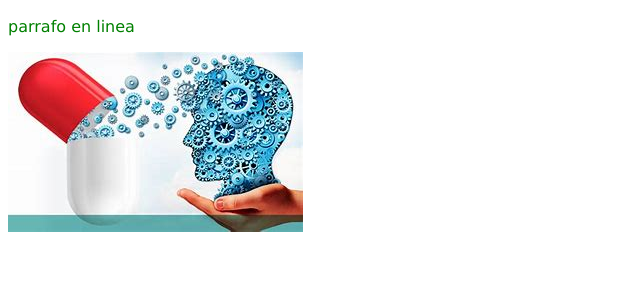
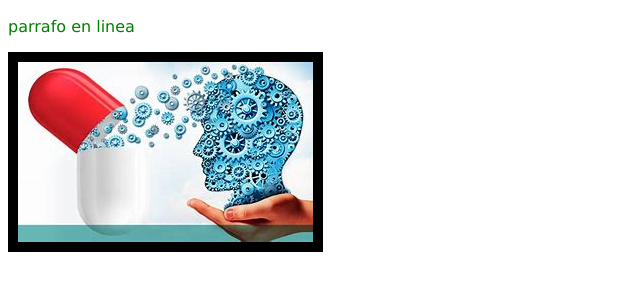
Before and after one commit to andry3412/laboratorio-8, a plain HTML site: page intex.html in a window 1280 px wide. Shown: the part 57-348 px from the top of the page, without its empty margins (0-640 px from the left). Drawn offline with Linux system fonts and the light colour scheme.

Commit message:
nueva correcion

```diff
--- a/intex.html
+++ b/intex.html
@@ -6,6 +6,6 @@
 <body>
    <h1 style="color: rgb(20,20,100); font-size: 30px;">Estilos en linea</h1>
    <p style="color: green; font-family: Verdana, Geneva, Tahoma, sans-serif;">parrafo en linea</p>
-   <img src="OIP.jpg" style="border:10x solid black;">
+   <img src="OIP.jpg" style="border:10px solid black;">
 </body>
 </html>
```
